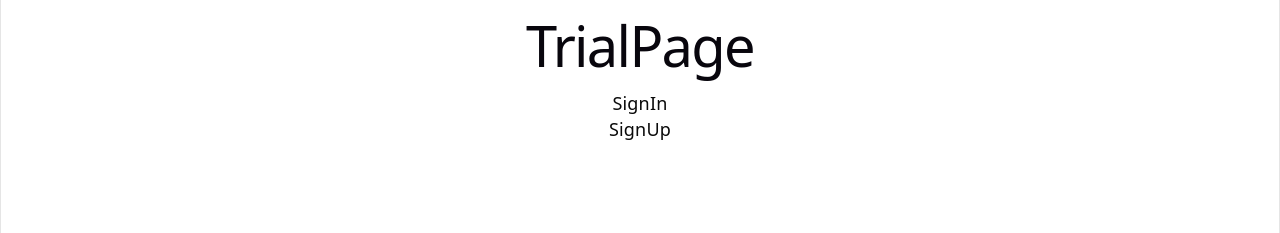
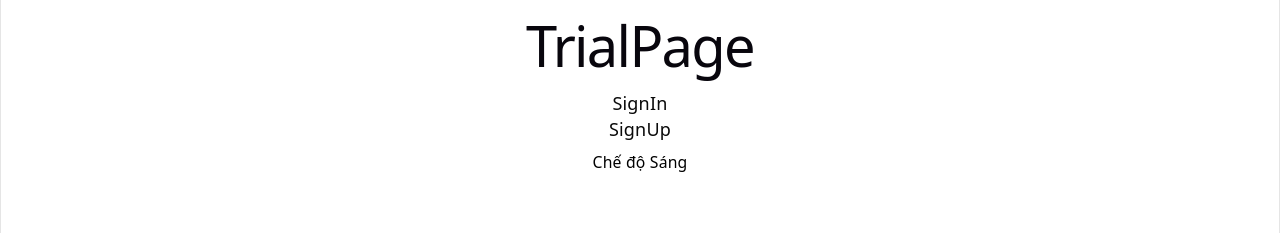
Before and after one commit to flowchillguy/LegionBatteler, a React (Vite) app in the folder frontend/: page /trial in a window 1280 px wide. Shown: the top 233 px of the page. Built offline with nearby package versions, Linux system fonts and the light colour scheme.

Commit message:
BE: theme light/dark, sử dụng persist lưu trạng thái user

```diff
--- a/frontend/src/App.tsx
+++ b/frontend/src/App.tsx
@@ -5,8 +5,17 @@ import MainLobbyPage from "./pages/MainLobbyPage";
 import { Toaster } from "sonner";
 import TrialPage from "./pages/TrialPage";
 import ProtectedRoute from "./components/auth/ProtectedRoute";
+import { useThemeStore } from "@/stores/useThemeStore";
+import { useEffect } from "react";
 
 function App() {
+  // Chạy mặc định sáng tối
+  const { isDark, setTheme } = useThemeStore();
+
+  useEffect(() => {
+    setTheme(isDark);
+  }, [isDark]);
+
   return (
     <>
       {/* Đặt Toaster ở đầu với richColors giúp thông báo hiển thị trên tất cả các trang */}
--- a/frontend/src/components/auth/signin-form.tsx
+++ b/frontend/src/components/auth/signin-form.tsx
@@ -134,7 +134,7 @@ export function SignInForm({
             <img
               src="./authPublic/placeholderSignIn.jpg"
               alt="Image"
-              className=" absolute inset-0 h-full w-full object-cover dark:brightness-[0.2] dark:grayscale"
+              className=" absolute inset-0 h-full w-full object-cover dark:brightness-[0.8]"
             />
           </div>
         </CardContent>
--- a/frontend/src/components/auth/signup-form.tsx
+++ b/frontend/src/components/auth/signup-form.tsx
@@ -241,9 +241,9 @@ export function SignUpForm({
           </form>
           <div className="relative hidden bg-muted md:block">
             <img
-              src='./authPublic/placeholderSignUp.jpg'
+              src="./authPublic/placeholderSignUp.jpg"
               alt="Image"
-              className=" absolute inset-0 h-full w-full object-cover dark:brightness-[0.2] dark:grayscale"
+              className=" absolute inset-0 h-full w-full object-cover dark:brightness-[0.8]"
             />
           </div>
         </CardContent>
--- a/frontend/src/index.css
+++ b/frontend/src/index.css
@@ -6,7 +6,21 @@
 @custom-variant dark (&:is(.dark *));
 @plugin "tailwindcss-animate";
 
-@custom-variant dark (&:is(.dark *));
+@layer base {
+  * {
+    @apply border-border outline-ring/50;
+  }
+  body {
+    @apply bg-background text-foreground;
+  }
+  button:not(:disabled),
+  [role="button"]:not(:disabled) {
+    cursor: pointer;
+  }
+  html {
+    @apply font-mono;
+  }
+}
 
 :root {
   --text: #6b6375;
@@ -28,8 +42,6 @@
   font: 18px/145% var(--sans);
   letter-spacing: 0.18px;
   color-scheme: light dark;
-  color: var(--text);
-  background: var(--bg);
   font-synthesis: none;
   text-rendering: optimizeLegibility;
   -webkit-font-smoothing: antialiased;
@@ -104,9 +116,8 @@
 /* @media (prefers-color-scheme: dark) {} */
 
 #root {
-  /* width: 1126px; */
-  /* max-width: 100%; */
   width: 100%;
+  max-width: 2560px;
   margin: 0 auto;
   text-align: center;
   border-inline: 1px solid var(--border);
@@ -207,8 +218,8 @@ code {
   --radius-4xl: calc(var(--radius) * 2.6);
 }
 
+/* Muốn tự điều chỉnh sáng tối */
 .dark {
-  :root {
   --text: #9ca3af;
   --text-h: #f3f4f6;
   --bg: #16171d;
@@ -218,10 +229,8 @@ code {
   --accent-bg: rgba(192, 132, 252, 0.15);
   --accent-border: rgba(192, 132, 252, 0.5);
   --social-bg: rgba(47, 48, 58, 0.5);
-    --shadow:
-      rgba(0, 0, 0, 0.4) 0 10px 15px -3px, rgba(0, 0, 0, 0.25) 0 4px 6px -2px;
+  --shadow: rgba(0, 0, 0, 0.4) 0 10px 15px -3px, rgba(0, 0, 0, 0.25) 0 4px 6px -2px;
 
-    /* Copy từ .dark phía dưới*/
   --background: oklch(0.145 0 0);
   --foreground: oklch(0.985 0 0);
   --card: oklch(0.205 0 0);
@@ -237,7 +246,6 @@ code {
   --accent: oklch(0.269 0 0);
   --accent-foreground: oklch(0.985 0 0);
   --destructive: oklch(0.704 0.191 22.216);
-    --border: oklch(1 0 0 / 10%);
   --input: oklch(1 0 0 / 15%);
   --ring: oklch(0.556 0 0);
   --chart-1: oklch(0.897 0.196 126.665);
@@ -258,20 +266,3 @@ code {
 #social .button-icon {
   filter: invert(1) brightness(2);
 }
-}
-
-@layer base {
-  * {
-    @apply border-border outline-ring/50;
-  }
-  body {
-    @apply bg-background text-foreground;
-  }
-  button:not(:disabled),
-  [role="button"]:not(:disabled) {
-    cursor: pointer;
-  }
-  html {
-    @apply font-mono;
-  }
-}
--- a/frontend/src/pages/TrialPage.tsx
+++ b/frontend/src/pages/TrialPage.tsx
@@ -1,12 +1,26 @@
+import { Button } from "@/components/ui/button";
+import { useThemeStore } from "@/stores/useThemeStore";
 import React from "react";
 
 const TrialPage = () => {
+  const { isDark, toggleTheme } = useThemeStore();
   return (
     <>
       <div>
         <h1>TrialPage </h1>
         <a href="/signin">SignIn</a> <br />
         <a href="/signup">SignUp</a>
+        {/* Nút thử sáng tối */}
+        <div>
+          <Button
+            onClick={toggleTheme}
+            className={
+              isDark ? "bg-slate-800 text-white" : "bg-white text-black"
+            }
+          >
+            {isDark ? "Chế độ Tối" : "Chế độ Sáng"}
+          </Button>
+        </div>
       </div>
     </>
   );
--- /dev/null
+++ b/frontend/src/stores/useThemeStore.ts
@@ -0,0 +1,30 @@
+import type { ThameState } from "@/types/store";
+import { create } from "zustand";
+import { persist } from "zustand/middleware";
+
+export const useThemeStore = create<ThameState>()(
+  persist(
+    (set, get) => ({
+      isDark: false,
+      toggleTheme: () => {
+        const newValue = !get().isDark;
+        set({ isDark: newValue });
+
+        if (newValue) {
+          document.documentElement.classList.add("dark");
+        } else {
+          document.documentElement.classList.remove("dark");
+        }
+      },
+      setTheme: (dark: boolean) => {
+        set({ isDark: dark });
+        if (dark) {
+          document.documentElement.classList.add("dark");
+        } else {
+          document.documentElement.classList.remove("dark");
+        }
+      },
+    }),
+    { name: "theme-storage" },
+  ),
+);
--- a/frontend/src/types/store.ts
+++ b/frontend/src/types/store.ts
@@ -24,3 +24,9 @@ export interface AuthState {
   fetchMe: () => Promise<void>;
   refresh: () => Promise<void>;
 }
+
+export interface ThameState {
+  isDark: boolean;
+  toggleTheme: () => void;
+  setTheme: (dark: boolean) => void;
+}
```
Lines whose indentation alone changed are shown as unchanged.
